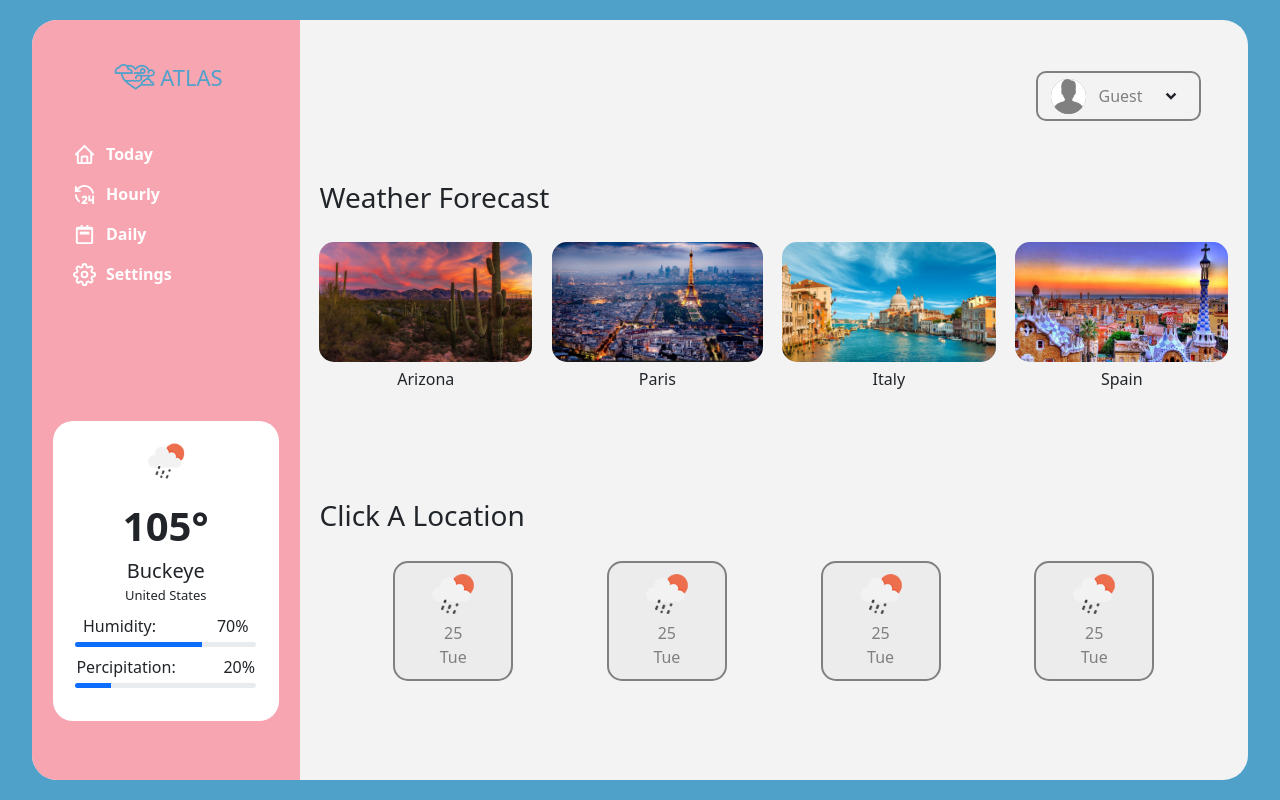
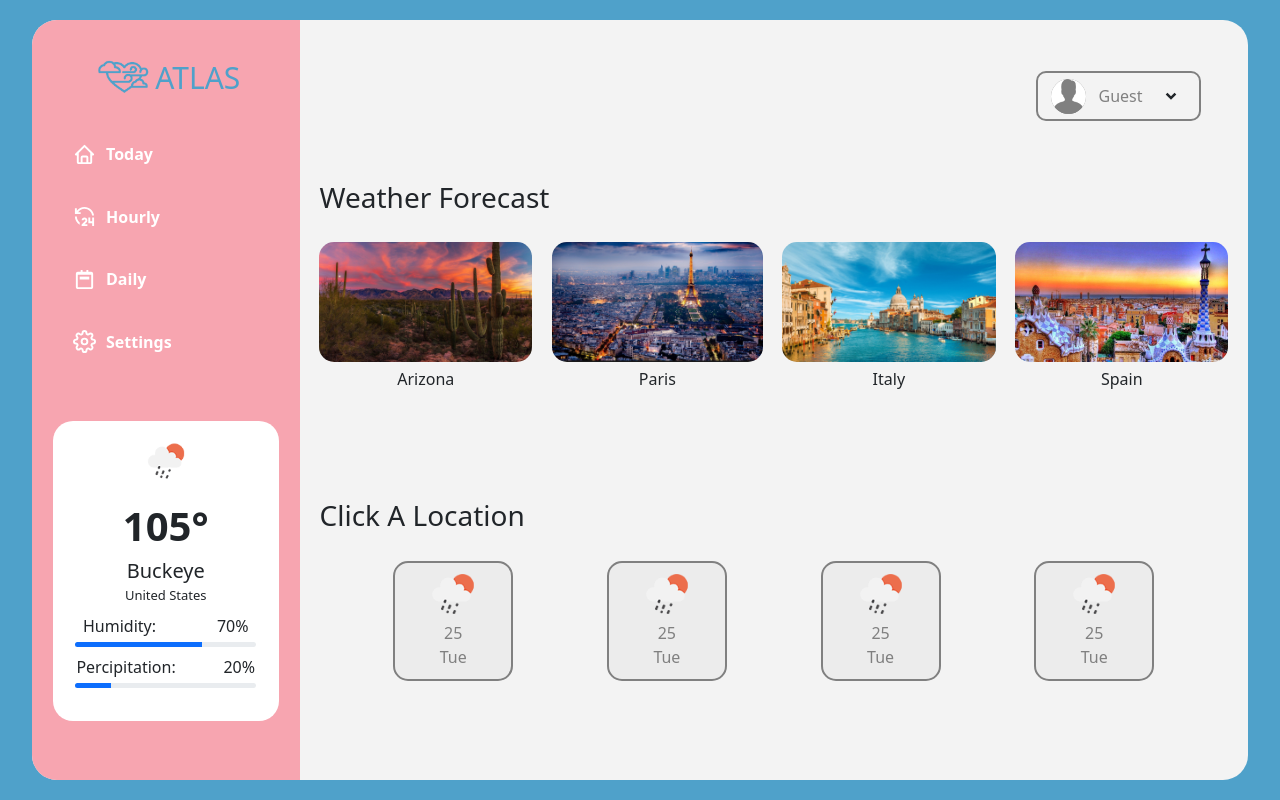
Before and after one commit to Joshuarvlcb/Atlas, a React (Create React App) app: page / in a window 1280 px wide. Built offline with nearby package versions, Linux system fonts and the light colour scheme.

Commit message:
made the page look nice on large screens

```diff
--- a/src/components/Header.jsx
+++ b/src/components/Header.jsx
@@ -12,10 +12,10 @@ const Header = ({ logo }) => {
       >
         <div
           className="d-flex justify-content-center align-items-center"
-          style={{ color: "#4FA1CA", width: "100%" }}
+          style={{ color: "#4FA1CA", width: "100%", fontSize: "30px" }}
         >
           {" "}
-          <img height="40px" src={logo}></img> ATLAS
+          <img height="50px" src={logo}></img> ATLAS
         </div>
       </div>
     </>
--- a/src/components/Navbar.jsx
+++ b/src/components/Navbar.jsx
@@ -1,32 +1,70 @@
-import React from 'react'
-import {Nav} from 'react-bootstrap'
-import NavLinks from './NavLinks'
-import Header from './Header'
-import DailyCard from './DailyCard'
+import React from "react";
+import { Nav } from "react-bootstrap";
+import NavLinks from "./NavLinks";
+import Header from "./Header";
+import DailyCard from "./DailyCard";
 import { BiHome } from "react-icons/bi";
-import {Ri24HoursLine} from 'react-icons/ri'
-import {BiCalendarWeek} from 'react-icons/bi'
-import {FiSettings} from 'react-icons/fi'
-import Logo from '../assests/weather-logo.png'
+import { Ri24HoursLine } from "react-icons/ri";
+import { BiCalendarWeek } from "react-icons/bi";
+import { FiSettings } from "react-icons/fi";
+import Logo from "../assests/weather-logo.png";
 
+const Navbar = ({ currentData }) => {
+  return (
+    <div className="nav-container" style={{ margin: "0" }}>
+      <Header logo={Logo} />
 
-const Navbar = ({currentData}) => {
-    return <div className = 'nav-container' style = {{margin:'0'}}>
-    <Header logo = {Logo}/>
+      <Nav
+        className="d-flex flex-column justify-content-between"
+        style={{ paddingLeft: "25px", height: "30%" }}
+      >
+        <NavLinks
+          name="Today"
+          logo={
+            <BiHome
+              color="white"
+              style={{ paddingRight: "10px", height: "33px", width: "33px" }}
+            />
+          }
+        >
+          {" "}
+          <div onClick={currentData}></div>{" "}
+        </NavLinks>
 
-    <Nav  className = 'd-flex flex-column' style = {{paddingLeft:'25px',height:'30%'}}>
-    <NavLinks    name = 'Today' logo = {<BiHome color = 'white' style = {{paddingRight:'10px',height:'33px',width:'33px'}} />}> <div onClick = {currentData}></div> </NavLinks>
+        <NavLinks
+          onClick={() => console.log("hi")}
+          name="Hourly"
+          logo={
+            <Ri24HoursLine
+              color="white"
+              style={{ paddingRight: "10px", height: "33px", width: "33px" }}
+            />
+          }
+        />
 
-    <NavLinks onClick = {() => console.log('hi')} name = 'Hourly' logo = {<Ri24HoursLine color = 'white' style = {{paddingRight:'10px',height:'33px',width:'33px'}} />} />
+        <NavLinks
+          name="Daily"
+          logo={
+            <BiCalendarWeek
+              color="white"
+              style={{ paddingRight: "10px", height: "33px", width: "33px" }}
+            />
+          }
+        ></NavLinks>
 
-    <NavLinks  name = 'Daily' logo = {<BiCalendarWeek color = 'white' style = {{paddingRight:'10px',height:'33px',width:'33px'}} />}>
+        <NavLinks
+          name="Settings"
+          logo={
+            <FiSettings
+              color="white"
+              style={{ paddingRight: "10px", height: "33px", width: "33px" }}
+            />
+          }
+        />
+      </Nav>
+      <DailyCard />
+    </div>
+  );
+};
 
-    </NavLinks>
-
-    <NavLinks name = 'Settings' logo = {<FiSettings color = 'white' style = {{paddingRight:'10px',height:'33px',width:'33px'}} />} />
-    </Nav>
-    <DailyCard/>
-    </div>
-}
-
-export default Navbar
+export default Navbar;
```
